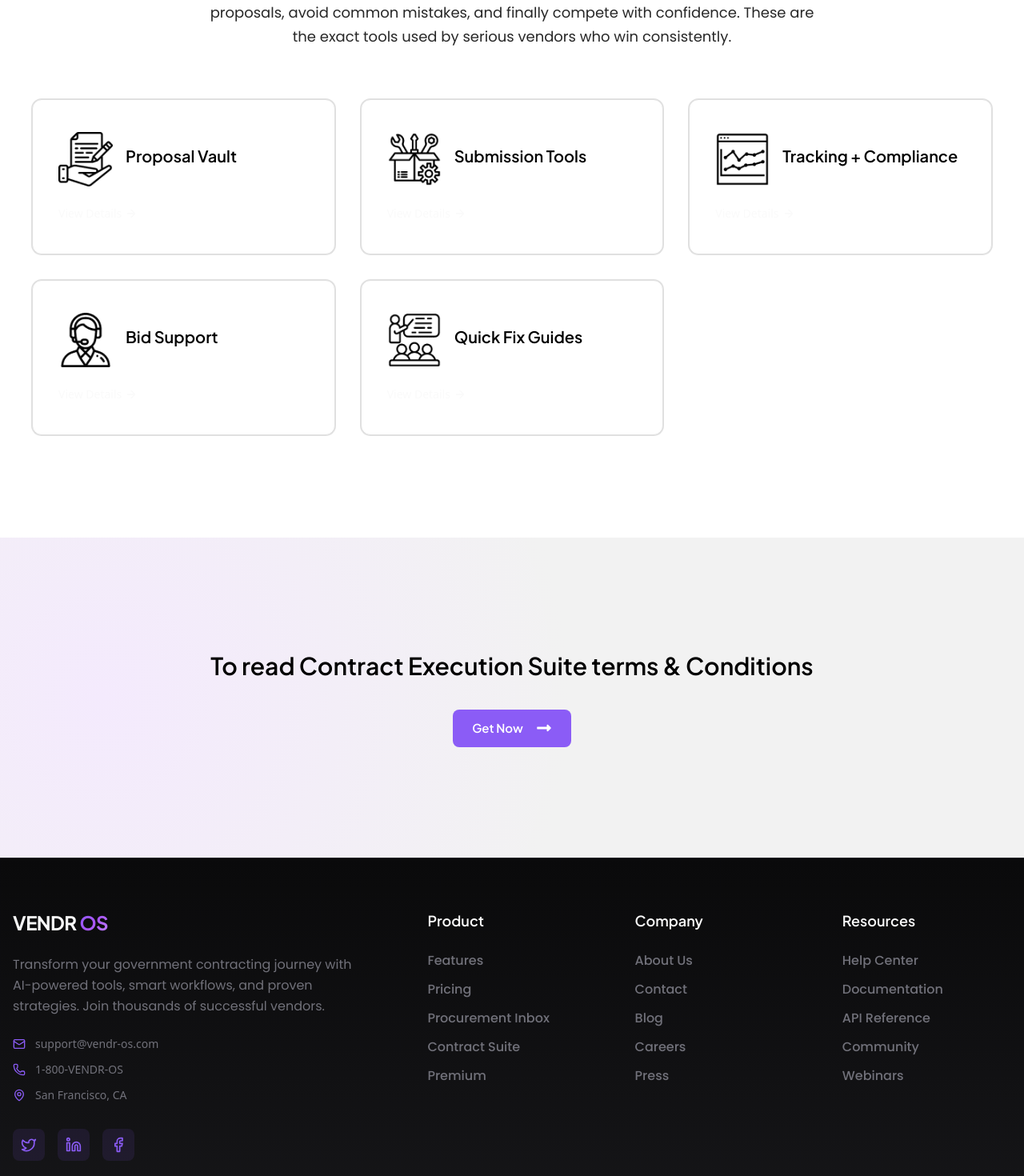
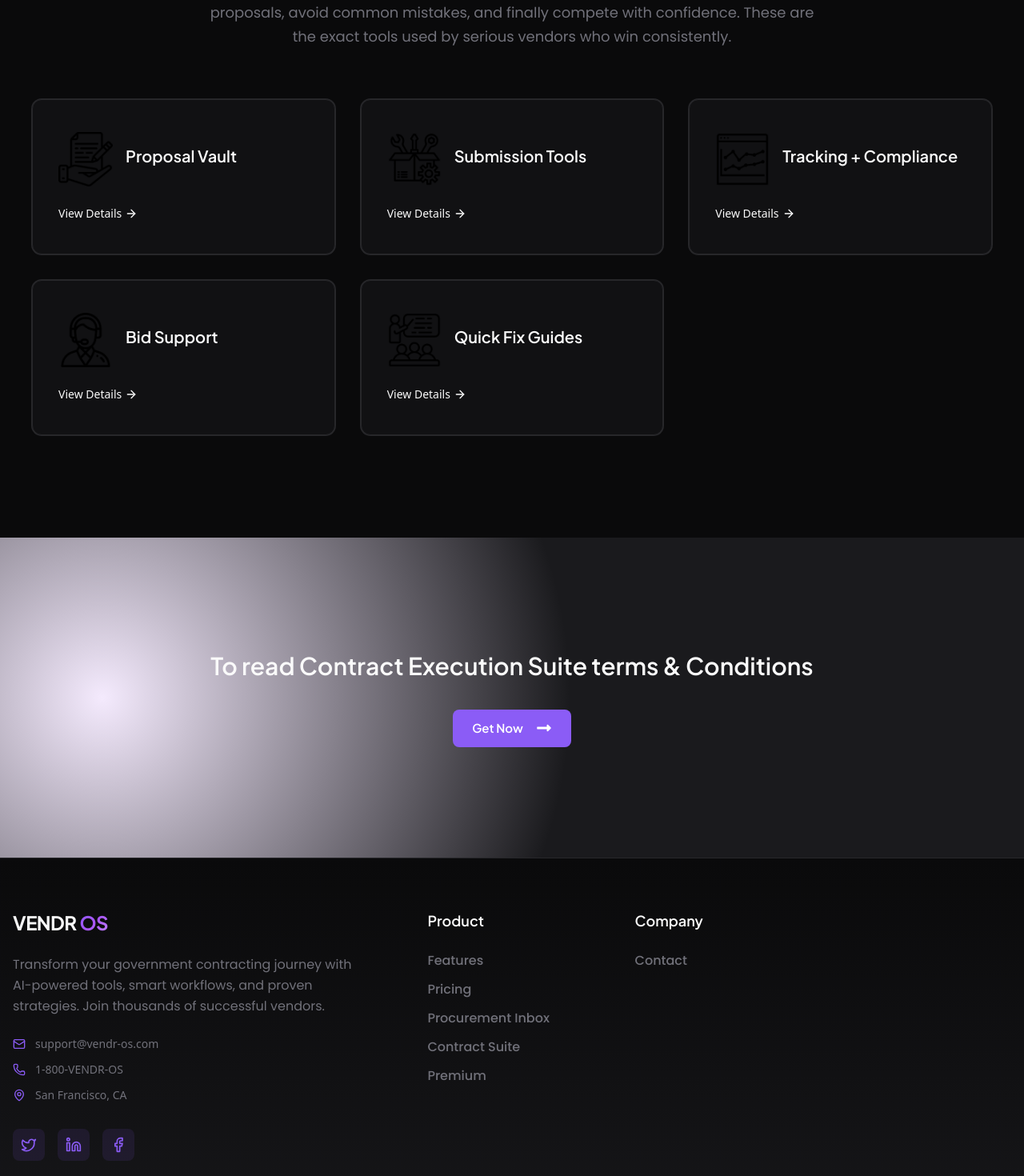
Before and after one commit to mashr9980/favour91, a Next.js app: page /assets/contract-execution-suite in a window 1280 px wide. Shown: the part 460-1930 px from the top of the page at 80% size. Built offline with nearby package versions, Linux system fonts and the light colour scheme.

Commit message:
Apply dark theme to remaining asset pages and trim footer

```diff
--- a/src/app/assets/contract-execution-suite/page.jsx
+++ b/src/app/assets/contract-execution-suite/page.jsx
@@ -42,34 +42,34 @@ export default function ProcurementInboxSection() {
     {
       icon: "/assets/proposal.png",
       title: "Proposal Vault",
-      initialBorder: "border-[#E0E0E0]",
+      initialBorder: "border-border",
     },
     {
       icon: "/assets/tools.png",
       title: "Submission Tools",
-      initialBorder: "border-[#E0E0E0]",
+      initialBorder: "border-border",
     },
     {
       icon: "/assets/tracking.png",
       title: "Tracking + Compliance",
-      initialBorder: "border-[#E0E0E0]",
+      initialBorder: "border-border",
     },
     {
       icon: "/assets/bid.png",
       title: "Bid Support",
-      initialBorder: "border-[#E0E0E0]",
+      initialBorder: "border-border",
     },
     {
       icon: "/assets/quick.png",
       title: "Quick Fix Guides",
-      initialBorder: "border-[#E0E0E0]",
+      initialBorder: "border-border",
     },
   ];
 
   return (
     <>
       <Banner title="Contract Execution Suite" />
-      <section className="w-full py-12 md:py-24 lg:py-32 bg-white">
+      <section className="w-full py-12 md:py-24 lg:py-32 bg-background">
         <Wrapper className="text-center" ref={ref}>
           {/* Top Section: Title Tag and Description */}
           <motion.div
@@ -78,10 +78,10 @@ export default function ProcurementInboxSection() {
             transition={{ duration: 0.6, ease: "easeOut" }}
             className="mb-12"
           >
-            <h2 className="inline-block bg-[#F4EAFD] text-[black] text-[20px] font-bold px-6 py-2 rounded-full mb-6">
+            <h2 className="inline-block bg-primary/10 text-primary text-[20px] font-bold px-6 py-2 rounded-full mb-6">
               Welcome to Contract Execution Suite
             </h2>
-            <p className="max-w-3xl mx-auto text-[#272727] text-lg leading-relaxed">
+            <p className="max-w-3xl mx-auto text-muted-foreground text-lg leading-relaxed">
               You’re no longer guessing. With the Contract Execution Suite,
               you’ll prepare smarter proposals, avoid common mistakes, and
               finally compete with confidence. These are the exact tools used by
@@ -101,9 +101,9 @@ export default function ProcurementInboxSection() {
                 key={index}
                 variants={itemVariants}
                 className={cn(
-                  "group flex  flex-col relative p-8 py-10 rounded-xl border-[1px] bg-white text-left cursor-pointer transition-all duration-300 ease-in-out",
-                  "border-[#E0E0E0] ring-offset-white ring-[1px] ring-[#E0E0E0]",
-                  "hover:border-primary hover:ring-[1px] hover:ring-primary hover:ring-offset-[1px] hover:ring-offset-white",
+                  "group flex  flex-col relative p-8 py-10 rounded-xl border-[1px] bg-card text-left cursor-pointer transition-all duration-300 ease-in-out",
+                  "border-border ring-offset-background ring-[1px] ring-border",
+                  "hover:border-primary hover:ring-[1px] hover:ring-primary hover:ring-offset-[1px] hover:ring-offset-background",
                   card.initialBorder
                 )}
               >
@@ -115,7 +115,7 @@ export default function ProcurementInboxSection() {
                       className="w-[68px] h-[68px]"
                     />
                   </div>
-                  <h3 className="text-xl font-semibold text-black group-hover:text-primary mb-2">
+                  <h3 className="text-xl font-semibold text-foreground group-hover:text-primary mb-2">
                     {card.title}
                   </h3>
                 </div>
@@ -132,7 +132,7 @@ export default function ProcurementInboxSection() {
         </Wrapper>
       </section>
       {/*  Terms and Condition  */}
-      <div className="relative flex min-h-[50vh] items-center justify-center bg-[#F2F2F2]">
+      <div className="relative flex min-h-[50vh] items-center justify-center bg-muted">
         {/* Subtle purple radial gradient background */}
         <div
           className="absolute inset-0 "
@@ -148,7 +148,7 @@ export default function ProcurementInboxSection() {
           transition={{ duration: 0.6, ease: "easeOut" }}
           className="relative z-10 flex flex-col items-center justify-center space-y-8 px-4 py-12 text-center"
         >
-          <h1 className="text-[30px] font-bold text-[black]">
+          <h1 className="text-[30px] font-bold text-foreground">
             To read Contract Execution Suite terms & Conditions
           </h1>
           <motion.div variants={itemVariants}>
--- a/src/app/assets/contract-execution-suite/terms/page.jsx
+++ b/src/app/assets/contract-execution-suite/terms/page.jsx
@@ -62,19 +62,19 @@ export default function Page() {
           </motion.h2>
         </div>
       </motion.section>
-      <div className="flex justify-center py-12 px-4 sm:px-6 lg:px-8 bg-white">
+      <div className="flex justify-center py-12 px-4 sm:px-6 lg:px-8 bg-background">
         <motion.main
-          className="w-full max-w-3xl space-y-6 text-gray-800"
+          className="w-full max-w-3xl space-y-6 text-foreground"
           initial={{ opacity: 0, y: 20 }}
           animate={{ opacity: 1, y: 0 }}
           transition={{ duration: 0.5 }}
         >
-          <div className="flex justify-between text-sm text-gray-600 mb-8">
-            <p className="text-[#272727] !font-bold ">
+          <div className="flex justify-between text-sm text-muted-foreground mb-8">
+            <p className="text-foreground !font-bold ">
               Effective Date{" "}
               <span className="font-poppins font-normal"> | 6/12/2025</span>
             </p>
-            <p className="text-[#272727] !font-bold ">
+            <p className="text-foreground !font-bold ">
               Last Updated{" "}
               <span className="font-poppins font-normal"> | 6/12/2025</span>
             </p>
--- a/src/app/assets/procurement-inbox/page.jsx
+++ b/src/app/assets/procurement-inbox/page.jsx
@@ -42,31 +42,31 @@ export default function ProcurementInboxSection() {
     {
       icon: "/assets/weekly.png",
       title: "Weekly Bids Vault",
-      initialBorder: "border-[#E0E0E0]",
+      initialBorder: "border-border",
       link: "/assets/procurement-inbox/weekly-bids-vault",
     },
     {
       icon: "/assets/quick.png",
       title: "Quick Vetting Tools",
-      initialBorder: "border-[#E0E0E0]",
+      initialBorder: "border-border",
       link: "/assets/procurement-inbox/quick-vetting-tools",
     },
     {
       icon: "/assets/captcha.png",
       title: "Capability System",
-      initialBorder: "border-[#E0E0E0]",
+      initialBorder: "border-border",
       link: "/assets/procurement-inbox/capability-system",
     },
     {
       icon: "/assets/outreach.png",
       title: "Outreach Toolkit",
-      initialBorder: "border-[#E0E0E0]",
+      initialBorder: "border-border",
       link: "/assets/procurement-inbox/outreach-toolkit",
     },
     {
       icon: "/assets/dashboard.png",
       title: "Weekly Digest Dashboard",
-      initialBorder: "border-[#E0E0E0]",
+      initialBorder: "border-border",
       link: "/assets/procurement-inbox/weekly-digest-dashboard",
     },
   ];
@@ -74,7 +74,7 @@ export default function ProcurementInboxSection() {
   return (
     <>
       <Banner title="Procurement Inbox" />
-      <section className="w-full py-12 md:py-24 lg:py-32 bg-white">
+      <section className="w-full py-12 md:py-24 lg:py-32 bg-background">
         <Wrapper className="text-center" ref={ref}>
           {/* Top Section: Title Tag and Description */}
           <motion.div
@@ -83,10 +83,10 @@ export default function ProcurementInboxSection() {
             transition={{ duration: 0.6, ease: "easeOut" }}
             className="mb-12"
           >
-            <h2 className="inline-block bg-[#F4EAFD] text-[black] text-[20px] font-bold px-6 py-2 rounded-full mb-6">
+            <h2 className="inline-block bg-primary/10 text-primary text-[20px] font-bold px-6 py-2 rounded-full mb-6">
               Welcome to Procurement Inbox
             </h2>
-            <p className="max-w-3xl mx-auto text-[#272727] text-lg leading-relaxed">
+            <p className="max-w-3xl mx-auto text-muted-foreground text-lg leading-relaxed">
               your weekly launchpad to finding real bids and responding with
               confidence. This dashboard is designed to help you eliminate
               guesswork, position your business professionally, and take action
@@ -106,9 +106,9 @@ export default function ProcurementInboxSection() {
                 key={index}
                 variants={itemVariants}
                 className={cn(
-                  "group flex  flex-col relative p-8 py-10 rounded-xl border-[1px] bg-white text-left cursor-pointer transition-all duration-300 ease-in-out",
-                  "border-[#E0E0E0] ring-offset-white ring-[1px] ring-[#E0E0E0]",
-                  "hover:border-primary hover:ring-[1px] hover:ring-primary hover:ring-offset-[1px] hover:ring-offset-white",
+                  "group flex  flex-col relative p-8 py-10 rounded-xl border-[1px] bg-card text-left cursor-pointer transition-all duration-300 ease-in-out",
+                  "border-border ring-offset-background ring-[1px] ring-border",
+                  "hover:border-primary hover:ring-[1px] hover:ring-primary hover:ring-offset-[1px] hover:ring-offset-background",
                   card.initialBorder
                 )}
               >
@@ -120,7 +120,7 @@ export default function ProcurementInboxSection() {
                       className="w-[68px] h-[68px]"
                     />
                   </div>
-                  <h3 className="text-xl font-semibold text-black group-hover:text-primary mb-2">
+                  <h3 className="text-xl font-semibold text-foreground group-hover:text-primary mb-2">
                     {card.title}
                   </h3>
                 </div>
@@ -137,7 +137,7 @@ export default function ProcurementInboxSection() {
         </Wrapper>
       </section>
       {/*  Terms and Condition  */}
-      <div className="relative flex min-h-[50vh] items-center justify-center bg-[#F2F2F2]">
+      <div className="relative flex min-h-[50vh] items-center justify-center bg-muted">
         {/* Subtle purple radial gradient background */}
         <div
           className="absolute inset-0 "
@@ -153,7 +153,7 @@ export default function ProcurementInboxSection() {
           transition={{ duration: 0.6, ease: "easeOut" }}
           className="relative z-10 flex flex-col items-center justify-center space-y-8 px-4 py-12 text-center"
         >
-          <h1 className="text-[30px] font-bold text-[black]">
+          <h1 className="text-[30px] font-bold text-foreground">
             To read Procurement Inbox terms & Conditions
           </h1>
           <motion.div variants={itemVariants}>
--- a/src/app/assets/procurement-inbox/terms/page.jsx
+++ b/src/app/assets/procurement-inbox/terms/page.jsx
@@ -62,19 +62,19 @@ export default function Page() {
           </motion.h2>
         </div>
       </motion.section>
-      <div className="flex justify-center py-12 px-4 sm:px-6 lg:px-8 bg-white">
+      <div className="flex justify-center py-12 px-4 sm:px-6 lg:px-8 bg-background">
         <motion.main
-          className="w-full max-w-3xl space-y-6 text-gray-800"
+          className="w-full max-w-3xl space-y-6 text-foreground"
           initial={{ opacity: 0, y: 20 }}
           animate={{ opacity: 1, y: 0 }}
           transition={{ duration: 0.5 }}
         >
-          <div className="flex justify-between text-sm text-gray-600 mb-8">
-            <p className="text-[#272727] !font-bold ">
+          <div className="flex justify-between text-sm text-muted-foreground mb-8">
+            <p className="text-foreground !font-bold ">
               Effective Date{" "}
               <span className="font-poppins font-normal"> | 6/12/2025</span>
             </p>
-            <p className="text-[#272727] !font-bold ">
+            <p className="text-foreground !font-bold ">
               Last Updated{" "}
               <span className="font-poppins font-normal"> | 6/12/2025</span>
             </p>
--- a/src/app/assets/vendr-os-premium/page.jsx
+++ b/src/app/assets/vendr-os-premium/page.jsx
@@ -42,34 +42,34 @@ export default function ProcurementInboxSection() {
     {
       icon: "/assets/tools.png",
       title: "Smart Proposal Tools",
-      initialBorder: "border-[#E0E0E0]",
+      initialBorder: "border-border",
     },
     {
       icon: "/assets/crm.png",
       title: "CRM & Onboarding",
-      initialBorder: "border-[#E0E0E0]",
+      initialBorder: "border-border",
     },
     {
       icon: "/assets/execution.png",
       title: "Execution Toolkit",
-      initialBorder: "border-[#E0E0E0]",
+      initialBorder: "border-border",
     },
     {
       icon: "/assets/packaging.png",
       title: "Advanced Compliance & Packaging",
-      initialBorder: "border-[#E0E0E0]",
+      initialBorder: "border-border",
     },
     {
       icon: "/assets/strategy.png",
       title: "Premium Strategy Tools",
-      initialBorder: "border-[#E0E0E0]",
+      initialBorder: "border-border",
     },
   ];
 
   return (
     <>
       <Banner title="VENDR OS Premium" />
-      <section className="w-full py-12 md:py-24 lg:py-32 bg-white">
+      <section className="w-full py-12 md:py-24 lg:py-32 bg-background">
         <Wrapper className="text-center" ref={ref}>
           {/* Top Section: Title Tag and Description */}
           <motion.div
@@ -78,11 +78,11 @@ export default function ProcurementInboxSection() {
             transition={{ duration: 0.6, ease: "easeOut" }}
             className="mb-12"
           >
-            <h2 className="inline-block bg-[#F4EAFD] text-[black] text-[20px] font-bold px-6 py-2 rounded-full mb-6">
+            <h2 className="inline-block bg-primary/10 text-primary text-[20px] font-bold px-6 py-2 rounded-full mb-6">
               Welcome to VENDR OS Premium
             </h2>
             <h3 className="text-[40px]">Why VENDR OS?</h3>
-            <p className="max-w-3xl mx-auto text-[#272727] text-lg leading-relaxed">
+            <p className="max-w-3xl mx-auto text-muted-foreground text-lg leading-relaxed">
               You’ve unlocked the full VENDR OS system — built for vendors who
               operate like primes. This is your complete pipeline: from
               intelligent proposal generation to post-award execution and
@@ -102,9 +102,9 @@ export default function ProcurementInboxSection() {
                 key={index}
                 variants={itemVariants}
                 className={cn(
-                  "group flex  flex-col relative p-8 py-10 rounded-xl border-[1px] bg-white text-left cursor-pointer transition-all duration-300 ease-in-out",
-                  "border-[#E0E0E0] ring-offset-white ring-[1px] ring-[#E0E0E0]",
-                  "hover:border-primary hover:ring-[1px] hover:ring-primary hover:ring-offset-[1px] hover:ring-offset-white",
+                  "group flex  flex-col relative p-8 py-10 rounded-xl border-[1px] bg-card text-left cursor-pointer transition-all duration-300 ease-in-out",
+                  "border-border ring-offset-background ring-[1px] ring-border",
+                  "hover:border-primary hover:ring-[1px] hover:ring-primary hover:ring-offset-[1px] hover:ring-offset-background",
                   card.initialBorder
                 )}
               >
@@ -116,7 +116,7 @@ export default function ProcurementInboxSection() {
                       className="w-[68px] h-[68px]"
                     />
                   </div>
-                  <h3 className="text-xl font-semibold text-black group-hover:text-primary mb-2">
+                  <h3 className="text-xl font-semibold text-foreground group-hover:text-primary mb-2">
                     {card.title}
                   </h3>
                 </div>
@@ -133,7 +133,7 @@ export default function ProcurementInboxSection() {
         </Wrapper>
       </section>
       {/*  Terms and Condition  */}
-      <div className="relative flex min-h-[50vh] items-center justify-center bg-[#F2F2F2]">
+      <div className="relative flex min-h-[50vh] items-center justify-center bg-muted">
         {/* Subtle purple radial gradient background */}
         <div
           className="absolute inset-0 "
@@ -149,7 +149,7 @@ export default function ProcurementInboxSection() {
           transition={{ duration: 0.6, ease: "easeOut" }}
           className="relative z-10 flex flex-col items-center justify-center space-y-8 px-4 py-12 text-center"
         >
-          <h1 className="text-[30px] font-bold text-[black]">
+          <h1 className="text-[30px] font-bold text-foreground">
             To read Vendr OS Premium terms & Conditions
           </h1>
           <motion.div variants={itemVariants}>
--- a/src/app/assets/vendr-os-premium/terms/page.jsx
+++ b/src/app/assets/vendr-os-premium/terms/page.jsx
@@ -62,19 +62,19 @@ export default function Page() {
           </motion.h2>
         </div>
       </motion.section>
-      <div className="flex justify-center py-12 px-4 sm:px-6 lg:px-8 bg-white">
+      <div className="flex justify-center py-12 px-4 sm:px-6 lg:px-8 bg-background">
         <motion.main
-          className="w-full max-w-3xl space-y-6 text-gray-800"
+          className="w-full max-w-3xl space-y-6 text-foreground"
           initial={{ opacity: 0, y: 20 }}
           animate={{ opacity: 1, y: 0 }}
           transition={{ duration: 0.5 }}
         >
-          <div className="flex justify-between text-sm text-gray-600 mb-8">
-            <p className="text-[#272727] !font-bold ">
+          <div className="flex justify-between text-sm text-muted-foreground mb-8">
+            <p className="text-foreground !font-bold ">
               Effective Date{" "}
               <span className="font-poppins font-normal"> | 6/12/2025</span>
             </p>
-            <p className="text-[#272727] !font-bold ">
+            <p className="text-foreground !font-bold ">
               Last Updated{" "}
               <span className="font-poppins font-normal"> | 6/12/2025</span>
             </p>
--- a/src/components/footer.jsx
+++ b/src/components/footer.jsx
@@ -15,19 +15,9 @@ const Footer = () => {
       { name: "Premium", href: "/assets/vendr-os-premium" },
     ],
     company: [
-      { name: "About Us", href: "/about" },
       { name: "Contact", href: "/contact" },
-      { name: "Blog", href: "/blog" },
-      { name: "Careers", href: "/careers" },
-      { name: "Press", href: "/press" },
     ],
-    resources: [
-      { name: "Help Center", href: "/help" },
-      { name: "Documentation", href: "/docs" },
-      { name: "API Reference", href: "/api" },
-      { name: "Community", href: "/community" },
-      { name: "Webinars", href: "/webinars" },
-    ],
+    resources: [],
     legal: [
       { name: "Privacy Policy", href: "/privacy" },
       { name: "Terms of Service", href: "/terms" },
@@ -127,6 +117,7 @@ const Footer = () => {
               </ul>
             </div>
 
+            {footerLinks.resources.length > 0 && (
               <div>
                 <h3 className="text-lg font-semibold mb-6">Resources</h3>
                 <ul className="space-y-3">
@@ -142,6 +133,7 @@ const Footer = () => {
                   ))}
                 </ul>
               </div>
+            )}
           </div>
         </div>
 
```
Also changed, not shown: src/app/assets/procurement-inbox/[kinds]/page.jsx (+9 -9 lines). Lines whose indentation alone changed are shown as unchanged.
